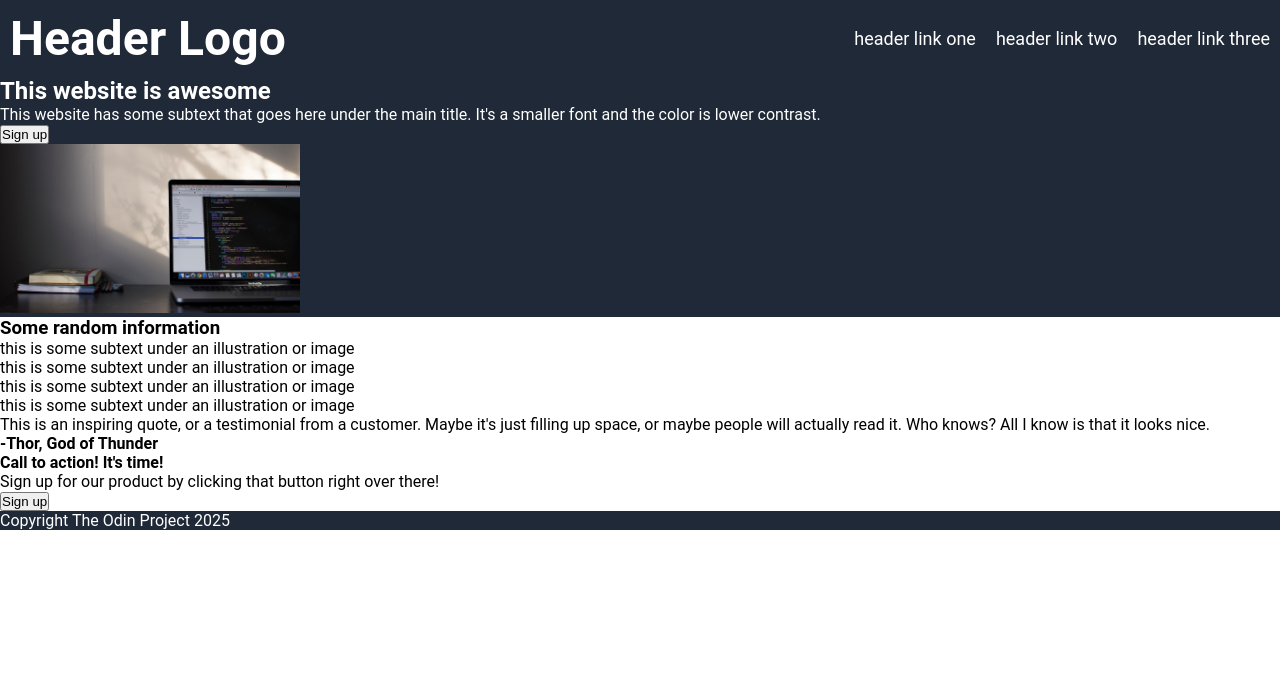
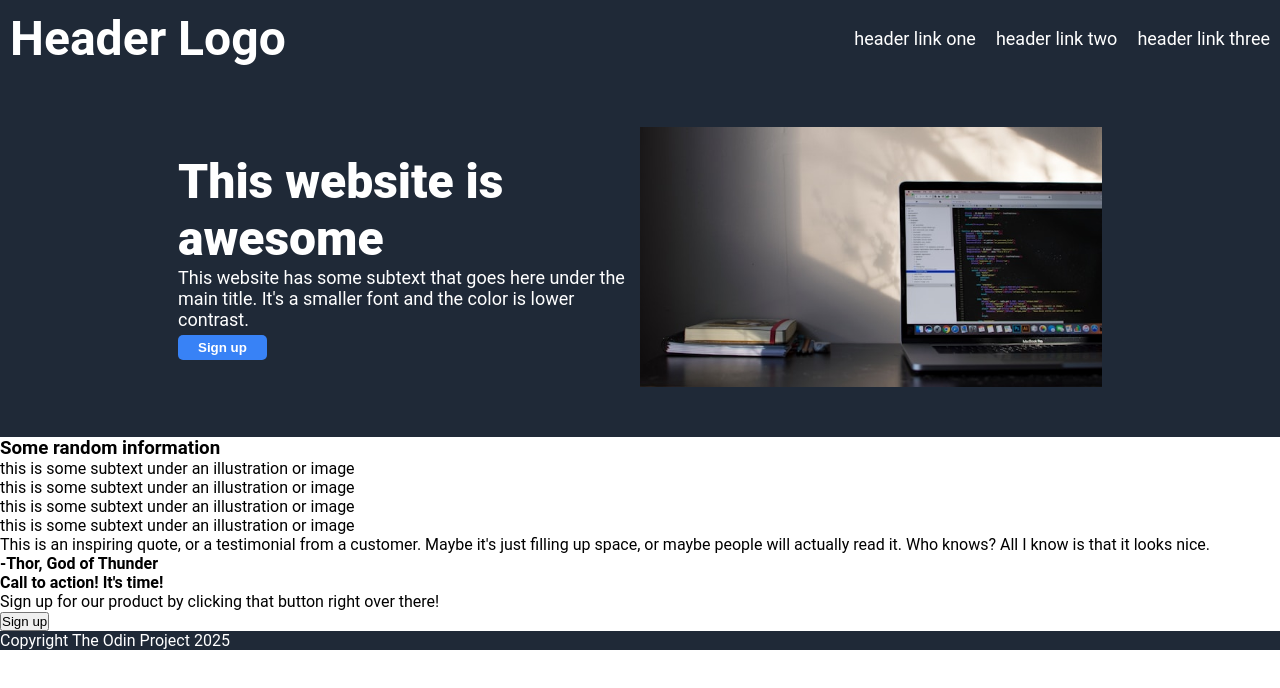
Before and after one commit to luiwebdev/landing-page, a plain HTML site: page index.html in a window 1280 px wide. Drawn offline with Linux system fonts and the light colour scheme.

Commit message:
Add styles to hero

```diff
--- a/index.html
+++ b/index.html
@@ -33,15 +33,19 @@
     </div>
 
     <div class="hero">
+        <div class="hero-container">
+
             <div class="hero-content">
                 <h2>This website is awesome</h2>
-            <p>This website has some subtext that goes here under the main title. It's a smaller font and the color is
+                <p>This website has some subtext that goes here under the main title. It's a smaller font and the color
+                    is
                     lower contrast.</p>
                 <button>Sign up</button>
             </div>
 
-        <div class="content">
+            <div class="hero-image">
                 <img src="images/placeholder.jpg" alt="This is a placeholder image" width="300" height="auto">
+            </div>
         </div>
     </div>
 
--- a/style.css
+++ b/style.css
@@ -44,3 +44,50 @@ a {
     display: flex;
     gap: 20px;
 }
+
+/* HERO */
+
+.hero {
+    display: flex;
+    justify-content: center;
+    align-items: center;
+    gap: 20px;
+}
+
+.hero-container {
+    max-width: 80%;
+    padding: 50px;
+    display: flex;
+    align-items: center;
+    justify-content: space-between;
+}
+
+.hero-content,
+.hero-image {
+    flex: 1;
+}
+
+.hero-content h2 {
+    font-size: 48px;
+    font-weight: 900;
+}
+
+.hero-content p {
+    font-size: 18px;
+}
+
+.hero-content button {
+    background-color: #3882F6;
+    color: white;
+    border: none;
+    border-radius: 5px;
+    padding: 5px 20px;
+    margin-top: 5px;
+    font-weight: bold;
+}
+
+.hero-image img {
+    width: 100%;
+    height: auto;
+    display: block;
+}
```
Lines whose indentation alone changed are shown as unchanged.
